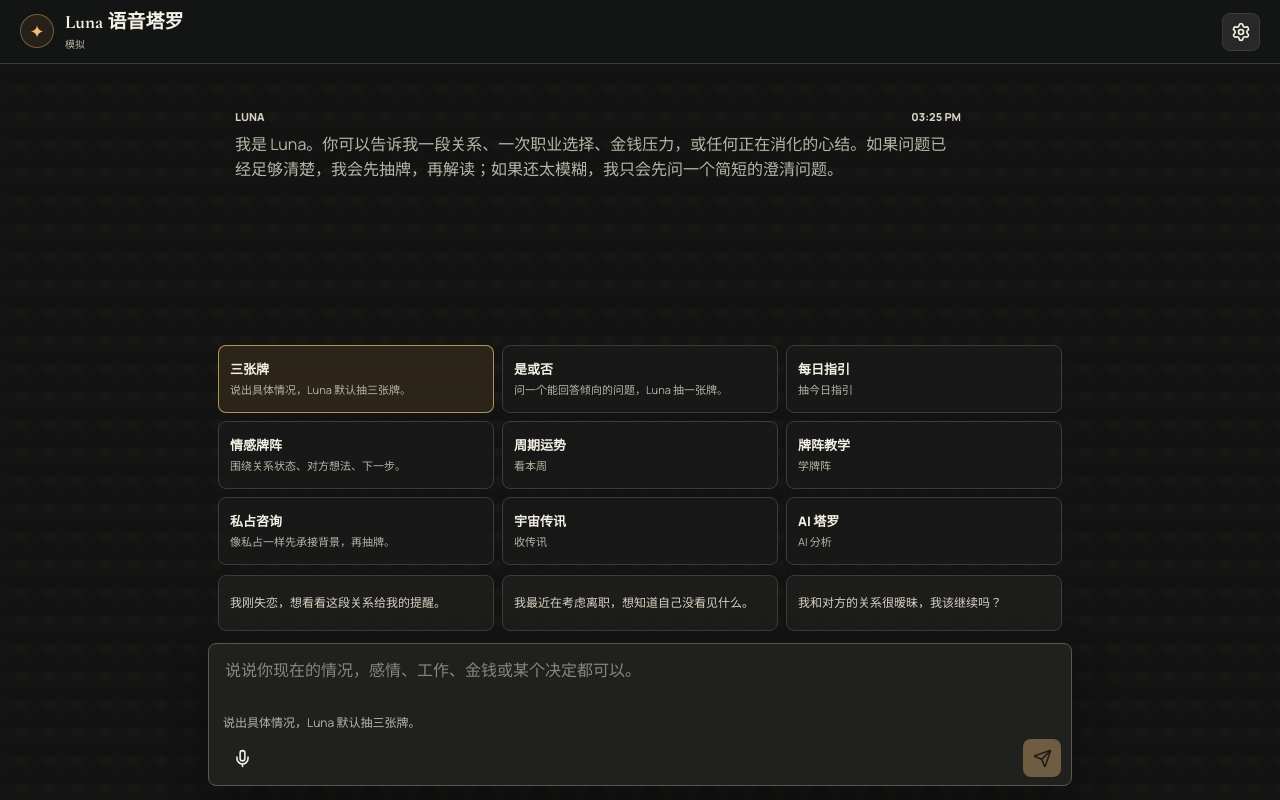
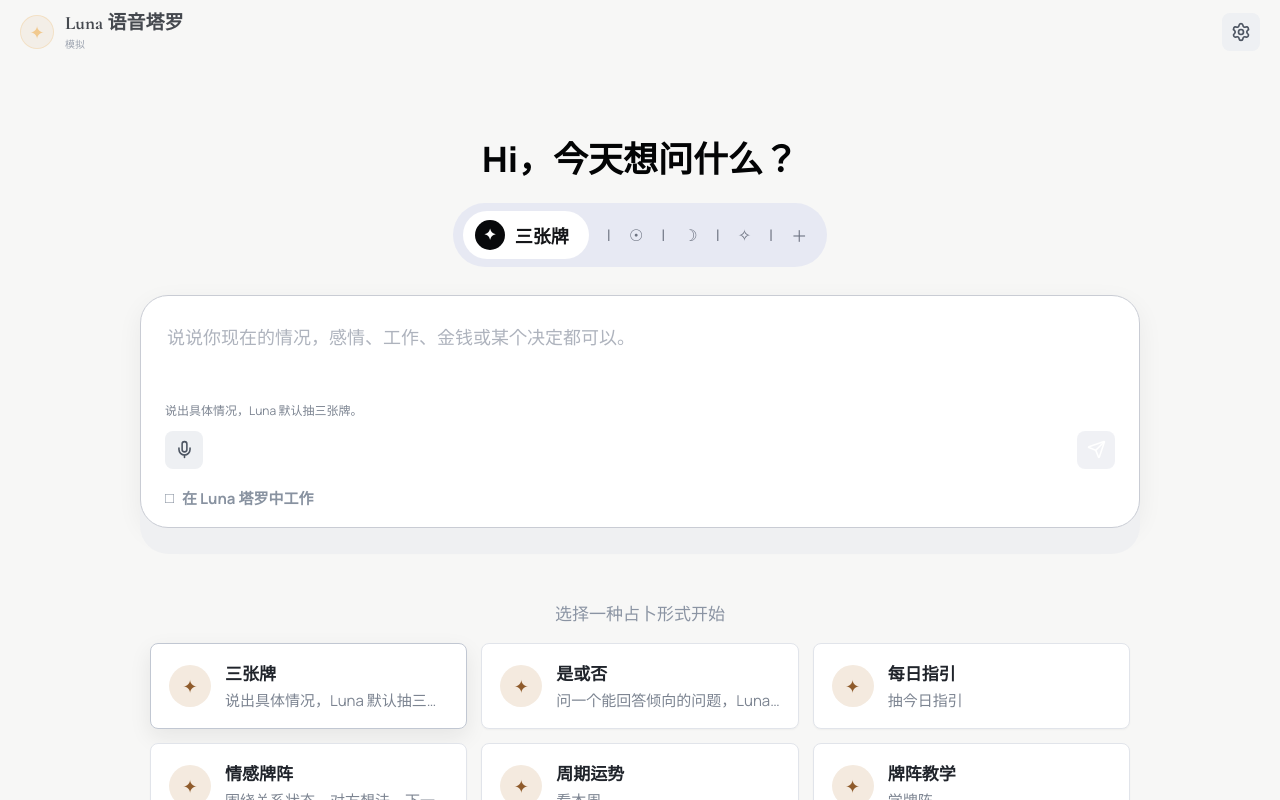
Before and after one commit to liuxianyi/tarot-voice-mvp, a Next.js app: page / in a window 1280 px wide. Built offline with nearby package versions, Linux system fonts and the light colour scheme.

Commit message:
Redesign tarot home and chat layouts

```diff
--- a/app/globals.css
+++ b/app/globals.css
@@ -1032,6 +1032,17 @@ code {
   background: rgba(17, 18, 17, 0.72);
 }
 
+.chat-page.is-home {
+  min-height: 100dvh;
+  color: #151619;
+  background: #f7f7f6;
+}
+
+.chat-page.is-chat {
+  color: #151619;
+  background: #f7f7f6;
+}
+
 .chat-header {
   flex: 0 0 auto;
   height: 64px;
@@ -1042,6 +1053,28 @@ code {
   padding: 0 20px;
   background: rgba(20, 22, 21, 0.92);
   backdrop-filter: blur(18px);
+}
+
+.chat-page.is-home .chat-header {
+  border-bottom: 0;
+  background: transparent;
+  backdrop-filter: none;
+}
+
+.chat-page.is-chat .chat-header {
+  display: none;
+}
+
+.chat-page.is-home .chat-brand {
+  opacity: 0.82;
+}
+
+.chat-page.is-home .chat-brand h1 {
+  color: #1f232b;
+}
+
+.chat-page.is-home .chat-brand div > span {
+  color: #8a92a1;
 }
 
 .chat-brand {
@@ -1107,6 +1140,136 @@ code {
   padding: 18px 18px 14px;
 }
 
+.chat-page.is-home .chat-shell {
+  width: min(1120px, 100%);
+  overflow-y: auto;
+  padding: 76px 24px 56px;
+}
+
+.chat-page.is-chat .chat-shell {
+  width: min(1080px, 100%);
+  overflow-y: auto;
+  padding: 84px 24px 56px;
+}
+
+.chat-agent-hero {
+  flex: 0 0 auto;
+  width: min(1000px, 100%);
+  margin: 0 auto 26px;
+}
+
+.agent-title-row {
+  display: flex;
+  align-items: center;
+  gap: 14px;
+  margin-bottom: 24px;
+}
+
+.agent-title-row h2 {
+  margin: 0;
+  color: #050607;
+  font-size: 34px;
+  font-weight: 950;
+  line-height: 1.1;
+}
+
+.agent-back,
+.agent-edit {
+  width: 42px;
+  height: 42px;
+  display: inline-grid;
+  place-items: center;
+  border: 0;
+  border-radius: 50%;
+  color: #6f7784;
+  background: #eef0f2;
+  font-size: 31px;
+}
+
+.agent-edit {
+  border-radius: 8px;
+  background: transparent;
+  font-size: 25px;
+}
+
+.agent-avatar {
+  width: 42px;
+  height: 42px;
+  display: inline-grid;
+  place-items: center;
+  border-radius: 50%;
+  color: #fff;
+  background: #08090b;
+  font-size: 18px;
+}
+
+.agent-description {
+  margin: 0;
+  border-radius: 999px;
+  color: #4c5665;
+  background: #f0f1f4;
+  padding: 18px 22px;
+  font-size: 18px;
+  line-height: 1.45;
+}
+
+.home-hero {
+  flex: 0 0 auto;
+  display: grid;
+  justify-items: center;
+  gap: 24px;
+  margin-bottom: 28px;
+}
+
+.home-hero h2 {
+  margin: 0;
+  color: #030405;
+  font-size: 35px;
+  font-weight: 900;
+  line-height: 1.1;
+  letter-spacing: 0;
+}
+
+.mode-strip {
+  min-height: 64px;
+  display: inline-flex;
+  align-items: center;
+  gap: 18px;
+  border: 0;
+  border-radius: 999px;
+  color: #6c7280;
+  background: #e7e9f3;
+  padding: 8px 20px 8px 10px;
+}
+
+.mode-strip:hover {
+  background: #e1e4ef;
+}
+
+.mode-strip-brand {
+  min-height: 48px;
+  display: inline-flex;
+  align-items: center;
+  gap: 10px;
+  border-radius: 999px;
+  color: #151619;
+  background: #fff;
+  padding: 0 20px 0 12px;
+  font-size: 18px;
+  font-weight: 900;
+}
+
+.brand-dot {
+  width: 30px;
+  height: 30px;
+  display: inline-grid;
+  place-items: center;
+  border-radius: 50%;
+  color: #fff;
+  background: #08090b;
+  font-size: 15px;
+}
+
 .chat-shell .conversation-list {
   height: 0;
   flex: 1 1 0;
@@ -1114,12 +1277,44 @@ code {
   padding: 12px 10px 28px;
 }
 
+.chat-page.is-chat .conversation-list {
+  width: min(1000px, 100%);
+  height: auto;
+  flex: 0 0 auto;
+  overflow: visible;
+  margin: 30px auto 0;
+  padding: 0;
+}
+
 .chat-shell .message {
   width: min(760px, 100%);
   border-radius: 8px;
   padding: 14px 16px;
 }
 
+.chat-page.is-chat .message {
+  color: #252a32;
+  border-color: #e0e3e8;
+  background: #fff;
+  box-shadow: 0 1px 2px rgba(20, 24, 30, 0.04);
+}
+
+.chat-page.is-chat .message.assistant {
+  background: #fff;
+}
+
+.chat-page.is-chat .message.user {
+  margin-left: auto;
+  color: #fff;
+  background: #252a32;
+}
+
+.chat-page.is-chat .markdown-message,
+.chat-page.is-chat .markdown-message p,
+.chat-page.is-chat .markdown-message li {
+  color: inherit;
+}
+
 .chat-shell .message.assistant {
   border-color: transparent;
   background: transparent;
@@ -1129,6 +1324,17 @@ code {
   width: fit-content;
   max-width: min(680px, 88%);
   background: #292b28;
+}
+
+.chat-page.is-chat .message.assistant {
+  border-color: #e0e3e8;
+  background: #fff;
+}
+
+.chat-page.is-chat .message.user {
+  margin-left: auto;
+  color: #fff;
+  background: #252a32;
 }
 
 .chat-shell .spread-reveal {
@@ -1140,6 +1346,22 @@ code {
   grid-template-columns: repeat(3, minmax(0, 1fr));
   gap: 8px;
   padding: 0 10px 12px;
+}
+
+.chat-page.is-chat .starter-prompts {
+  width: min(1000px, 100%);
+  display: flex;
+  flex-wrap: wrap;
+  gap: 12px;
+  margin: 54px auto 0;
+  padding: 0;
+}
+
+.chat-page.is-chat .starter-prompts::before {
+  content: "试试这些可点击的案例提示词：";
+  flex-basis: 100%;
+  color: #7c8491;
+  font-size: 16px;
 }
 
 .starter-prompts button {
@@ -1154,6 +1376,17 @@ code {
   line-height: 1.45;
 }
 
+.chat-page.is-chat .starter-prompts button {
+  min-height: 42px;
+  border-color: transparent;
+  border-radius: 999px;
+  color: #505a68;
+  background: #f1f2f4;
+  padding: 8px 18px;
+  font-size: 16px;
+  box-shadow: 0 2px 8px rgba(20, 24, 30, 0.05);
+}
+
 .starter-prompts button:hover {
   border-color: var(--border-strong);
   color: var(--text);
@@ -1162,41 +1395,66 @@ code {
 .reading-modes {
   display: grid;
   grid-template-columns: repeat(3, minmax(0, 1fr));
-  gap: 8px;
-  padding: 0 10px 10px;
+  gap: 14px;
 }
 
 .reading-mode {
-  min-height: 68px;
-  border: 1px solid var(--border);
+  min-height: 86px;
+  display: grid;
+  grid-template-columns: auto minmax(0, 1fr);
+  align-items: center;
+  gap: 14px;
+  border: 1px solid #e1e4ea;
   border-radius: 8px;
-  color: var(--muted);
-  background: rgba(24, 25, 24, 0.86);
-  padding: 10px 11px;
+  color: #7c8491;
+  background: #fff;
+  padding: 16px 18px;
   text-align: left;
-}
-
-.reading-mode strong,
-.reading-mode span {
+  box-shadow: 0 1px 2px rgba(20, 24, 30, 0.04);
+}
+
+.reading-mode > span:not(.reading-mode-avatar),
+.reading-mode strong {
   display: block;
+  min-width: 0;
 }
 
 .reading-mode strong {
-  color: var(--text);
-  font-size: 13px;
+  color: #20242b;
+  font-size: 17px;
   font-weight: 900;
-}
-
-.reading-mode span {
-  margin-top: 5px;
-  font-size: 11px;
+  overflow: hidden;
+  text-overflow: ellipsis;
+  white-space: nowrap;
+}
+
+.reading-mode > span:not(.reading-mode-avatar) > span {
+  display: block;
+  margin-top: 6px;
+  overflow: hidden;
+  color: #7c8491;
+  font-size: 15px;
   line-height: 1.35;
+  text-overflow: ellipsis;
+  white-space: nowrap;
+}
+
+.reading-mode-avatar {
+  width: 42px;
+  height: 42px;
+  display: inline-grid;
+  place-items: center;
+  border-radius: 50%;
+  color: #8f5b2b;
+  background: #f4eadf;
+  font-size: 18px;
 }
 
 .reading-mode:hover,
 .reading-mode.active {
-  border-color: rgba(240, 191, 120, 0.7);
-  background: rgba(52, 42, 28, 0.78);
+  border-color: #c1c7d2;
+  background: #fff;
+  box-shadow: 0 8px 22px rgba(20, 24, 30, 0.08);
 }
 
 .chat-composer {
@@ -1208,8 +1466,38 @@ code {
   padding: 10px 10px 8px 14px;
 }
 
+.chat-page.is-home .chat-composer {
+  width: min(1000px, 100%);
+  margin: 0 auto;
+  border-color: #c9ccd4;
+  border-radius: 28px;
+  color: #1f232b;
+  background: #fff;
+  box-shadow: 0 26px 0 #eff0f2, 0 8px 26px rgba(24, 29, 36, 0.06);
+  padding: 24px 24px 18px;
+}
+
+.chat-page.is-chat .chat-composer {
+  width: min(1000px, 100%);
+  margin: 0 auto;
+  border-color: #c9ccd4;
+  border-radius: 28px;
+  color: #1f232b;
+  background: #fff;
+  box-shadow: 0 26px 0 #eff0f2, 0 8px 26px rgba(24, 29, 36, 0.06);
+  padding: 24px 24px 18px;
+}
+
 .chat-composer:focus-within {
   border-color: rgba(240, 191, 120, 0.62);
+}
+
+.chat-page.is-home .chat-composer:focus-within {
+  border-color: #aeb4c1;
+}
+
+.chat-page.is-chat .chat-composer:focus-within {
+  border-color: #aeb4c1;
 }
 
 .chat-composer textarea {
@@ -1225,8 +1513,28 @@ code {
   line-height: 1.5;
 }
 
+.chat-page.is-home .chat-composer textarea {
+  min-height: 78px;
+  color: #252a32;
+  font-size: 18px;
+}
+
+.chat-page.is-chat .chat-composer textarea {
+  min-height: 78px;
+  color: #252a32;
+  font-size: 18px;
+}
+
 .chat-composer textarea::placeholder {
   color: #85877f;
+}
+
+.chat-page.is-home .chat-composer textarea::placeholder {
+  color: #aeb3bd;
+}
+
+.chat-page.is-chat .chat-composer textarea::placeholder {
+  color: #aeb3bd;
 }
 
 .composer-hint {
@@ -1236,11 +1544,89 @@ code {
   line-height: 1.35;
 }
 
+.chat-page.is-home .composer-hint {
+  color: #7c8491;
+}
+
+.chat-page.is-chat .composer-hint {
+  color: #7c8491;
+}
+
 .composer-toolbar {
   display: flex;
   align-items: center;
   justify-content: space-between;
   margin-top: 4px;
+}
+
+.chat-page.is-home .composer-toolbar {
+  margin-top: 12px;
+}
+
+.chat-page.is-chat .composer-toolbar {
+  margin-top: 12px;
+}
+
+.chat-page.is-home .composer-icon,
+.chat-page.is-home .send-button,
+.chat-page.is-home .icon-button {
+  border-color: transparent;
+  color: #4d5562;
+  background: #eef0f3;
+}
+
+.chat-page.is-chat .composer-icon,
+.chat-page.is-chat .send-button,
+.chat-page.is-chat .icon-button {
+  border-color: transparent;
+  color: #4d5562;
+  background: #eef0f3;
+}
+
+.chat-page.is-home .send-button {
+  color: #fff;
+  background: #d9dce6;
+}
+
+.chat-page.is-chat .send-button {
+  color: #fff;
+  background: #d9dce6;
+}
+
+.composer-scope {
+  display: none;
+}
+
+.chat-page.is-home .composer-scope {
+  display: flex;
+  align-items: center;
+  gap: 8px;
+  margin-top: 18px;
+  color: #8892a0;
+  font-size: 15px;
+  font-weight: 700;
+}
+
+.chat-page.is-chat .composer-scope {
+  display: flex;
+  align-items: center;
+  gap: 8px;
+  margin-top: 18px;
+  color: #8892a0;
+  font-size: 15px;
+  font-weight: 700;
+}
+
+.mode-catalog {
+  width: min(980px, 100%);
+  margin: 72px auto 0;
+}
+
+.mode-catalog > p {
+  margin: 0 0 18px;
+  color: #8b94a3;
+  text-align: center;
+  font-size: 17px;
 }
 
 .composer-icon {
@@ -1367,7 +1753,7 @@ code {
     padding: 8px;
   }
 
-  .reading-mode span {
+  .reading-mode > span:not(.reading-mode-avatar) > span {
     display: none;
   }
 
--- a/components/tarot-voice-app.tsx
+++ b/components/tarot-voice-app.tsx
@@ -25,6 +25,10 @@ const uiText = {
       "我是 Luna。你可以告诉我一段关系、一次职业选择、金钱压力，或任何正在消化的心结。如果问题已经足够清楚，我会先抽牌，再解读；如果还太模糊，我只会先问一个简短的澄清问题。",
     quickPrompts: ["我刚失恋，想看看这段关系给我的提醒。", "我最近在考虑离职，想知道自己没看见什么。", "我和对方的关系很暧昧，我该继续吗？", "我对钱和未来很焦虑，下一步该怎么走？"],
     readingModesLabel: "占卜形式",
+    homeGreeting: "Hi，今天想问什么？",
+    modeStripLabel: "当前占卜形式",
+    modeCatalogTitle: "选择一种占卜形式开始",
+    workScope: "在 Luna 塔罗中工作",
     classicMode: "三张牌",
     yesNoMode: "是或否",
     dailyMode: "每日指引",
@@ -121,6 +125,10 @@ const uiText = {
       "What is the next clean step for my side project?"
     ],
     readingModesLabel: "Reading type",
+    homeGreeting: "Hi, what would you like to ask today?",
+    modeStripLabel: "Current reading type",
+    modeCatalogTitle: "Choose a reading type to begin",
+    workScope: "Working in Luna Tarot",
     classicMode: "Three cards",
     yesNoMode: "Yes or No",
     dailyMode: "Daily guide",
@@ -561,6 +569,7 @@ export function TarotVoiceApp() {
   const [isListening, setIsListening] = useState(false);
   const [isTranscribing, setIsTranscribing] = useState(false);
   const [isThinking, setIsThinking] = useState(false);
+  const [chatOpen, setChatOpen] = useState(false);
   const [mode, setMode] = useState<"live" | "mock">("mock");
   const [settingsOpen, setSettingsOpen] = useState(false);
   const [error, setError] = useState<string | null>(null);
@@ -728,6 +737,7 @@ export function TarotVoiceApp() {
 
     setError(null);
     setIsThinking(true);
+    setChatOpen(true);
 
     const userMessage = createMessage("user", text, source, null);
     const historyForRequest = [...messagesRef.current, userMessage].slice(-MAX_HISTORY);
@@ -784,6 +794,7 @@ export function TarotVoiceApp() {
     }
     setDraft("");
     setError(null);
+    setChatOpen(false);
     setMessages([createIntroMessage(language)]);
     window.localStorage.removeItem(STORAGE_KEY);
   }
@@ -852,7 +863,7 @@ export function TarotVoiceApp() {
   }
 
   return (
-    <main className="chat-page">
+    <main className={chatOpen ? "chat-page is-chat" : "chat-page is-home"}>
       <header className="chat-header">
         <div className="chat-brand">
           <span className="brand-mark" aria-hidden="true">✦</span>
@@ -873,60 +884,39 @@ export function TarotVoiceApp() {
       </header>
 
       <section className="chat-shell">
-        <div className="conversation-list" ref={listRef}>
-          {messages.map((message) => (
-            <article className={message.role === "assistant" ? "message assistant" : "message user"} key={message.id}>
-              <div className="message-meta">
-                <span>{message.role === "assistant" ? t.assistantName : t.userName}</span>
-                <span>{hydrated ? formatTime(message.createdAt) : "--:--"}</span>
-              </div>
-              {message.cards ? <SpreadReveal language={language} spread={message.cards} /> : null}
-              <MarkdownMessage content={message.content} />
-              {message.source ? <span className="message-source">{message.source === "voice" ? t.sourceVoice : t.sourceText}</span> : null}
-            </article>
-          ))}
+        {!chatOpen ? (
+        <div className="home-hero">
+          <h2>{t.homeGreeting}</h2>
+          <button className="mode-strip" aria-label={t.modeStripLabel as string} onClick={() => setChatOpen(true)} type="button">
+            <span className="mode-strip-brand">
+              <span className="brand-dot" aria-hidden="true">✦</span>
+              {selectedMode.label}
+            </span>
+            <span aria-hidden="true">|</span>
+            <span aria-hidden="true">☉</span>
+            <span aria-hidden="true">|</span>
+            <span aria-hidden="true">☽</span>
+            <span aria-hidden="true">|</span>
+            <span aria-hidden="true">✧</span>
+            <span aria-hidden="true">|</span>
+            <span aria-hidden="true">＋</span>
+          </button>
+        </div>
+        ) : null}
 
-          {isThinking ? (
-            <article className="message assistant loading">
-              <div className="message-meta">
-                <span>{t.assistantName}</span>
-                <span>{t.now}</span>
-              </div>
-              <p>{t.loading}</p>
-            </article>
-          ) : null}
-        </div>
-
-        <div className="reading-modes" aria-label={t.readingModesLabel as string}>
-          {readingModes.map((item) => {
-            const defaultPrompt = defaultPromptForMode(item.mode, t);
-            const canAutoSubmit = Boolean(defaultPrompt);
-
-            return (
-              <button
-                className={readingMode === item.mode ? "reading-mode active" : "reading-mode"}
-                disabled={isThinking}
-                key={item.mode}
-                onClick={() => {
-                  changeReadingMode(item.mode);
-                  if (canAutoSubmit) {
-                    void submitTurn(defaultPrompt, "text", item.mode);
-                  }
-                }}
-                type="button"
-              >
-                <strong>{item.label}</strong>
-                <span>{item.hint}</span>
+        {chatOpen ? (
+          <div className="chat-agent-hero">
+            <div className="agent-title-row">
+              <button aria-label="Back" className="agent-back" onClick={() => setChatOpen(false)} type="button">
+                ‹
               </button>
-            );
-          })}
-        </div>
-
-        {messages.length <= 1 && !defaultPromptForMode(readingMode, t) ? (
-          <div className="starter-prompts" aria-label={t.quickPromptsLabel as string}>
-            {quickPrompts.slice(0, 3).map((prompt) => (
-              <button key={prompt} onClick={() => setDraft(prompt)} type="button">{prompt}</button>
-            ))}
+              <span className="agent-avatar" aria-hidden="true">✦</span>
+              <h2>{selectedMode.label}</h2>
+              <button aria-label={t.callSetup as string} className="agent-edit" onClick={() => setSettingsOpen(true)} type="button">
+                ✎
+              </button>
+            </div>
+            <p className="agent-description">{instructionForMode(readingMode, language).replace(/^模式：|^Mode: /, "")}</p>
           </div>
         ) : null}
 
@@ -977,7 +967,78 @@ export function TarotVoiceApp() {
               {isThinking ? <Volume2 aria-hidden="true" size={19} /> : <Send aria-hidden="true" size={19} />}
             </button>
           </div>
+          <div className="composer-scope">
+            <span aria-hidden="true">□</span>
+            <span>{t.workScope}</span>
+          </div>
         </div>
+
+        {chatOpen && messages.length <= 1 && !defaultPromptForMode(readingMode, t) ? (
+          <div className="starter-prompts" aria-label={t.quickPromptsLabel as string}>
+            {quickPrompts.slice(0, 3).map((prompt) => (
+              <button key={prompt} onClick={() => setDraft(prompt)} type="button">{prompt}</button>
+            ))}
+          </div>
+        ) : null}
+
+        {chatOpen && messages.some((message) => message.id !== "intro") ? (
+          <div className="conversation-list" ref={listRef}>
+            {messages.map((message) => (
+              <article className={message.role === "assistant" ? "message assistant" : "message user"} key={message.id}>
+                <div className="message-meta">
+                  <span>{message.role === "assistant" ? t.assistantName : t.userName}</span>
+                  <span>{hydrated ? formatTime(message.createdAt) : "--:--"}</span>
+                </div>
+                {message.cards ? <SpreadReveal language={language} spread={message.cards} /> : null}
+                <MarkdownMessage content={message.content} />
+                {message.source ? <span className="message-source">{message.source === "voice" ? t.sourceVoice : t.sourceText}</span> : null}
+              </article>
+            ))}
+
+            {isThinking ? (
+              <article className="message assistant loading">
+                <div className="message-meta">
+                  <span>{t.assistantName}</span>
+                  <span>{t.now}</span>
+                </div>
+                <p>{t.loading}</p>
+              </article>
+            ) : null}
+          </div>
+        ) : null}
+
+        {!chatOpen ? (
+        <div className="mode-catalog">
+          <p>{t.modeCatalogTitle}</p>
+          <div className="reading-modes" aria-label={t.readingModesLabel as string}>
+            {readingModes.map((item) => {
+              const defaultPrompt = defaultPromptForMode(item.mode, t);
+              const canAutoSubmit = Boolean(defaultPrompt);
+
+              return (
+                <button
+                  className={readingMode === item.mode ? "reading-mode active" : "reading-mode"}
+                  disabled={isThinking}
+                  key={item.mode}
+                  onClick={() => {
+                    changeReadingMode(item.mode);
+                    if (canAutoSubmit) {
+                      void submitTurn(defaultPrompt, "text", item.mode);
+                    }
+                  }}
+                  type="button"
+                >
+                  <span className="reading-mode-avatar" aria-hidden="true">✦</span>
+                  <span>
+                    <strong>{item.label}</strong>
+                    <span>{item.hint}</span>
+                  </span>
+                </button>
+              );
+            })}
+          </div>
+        </div>
+        ) : null}
       </section>
 
       {settingsOpen ? (
```
